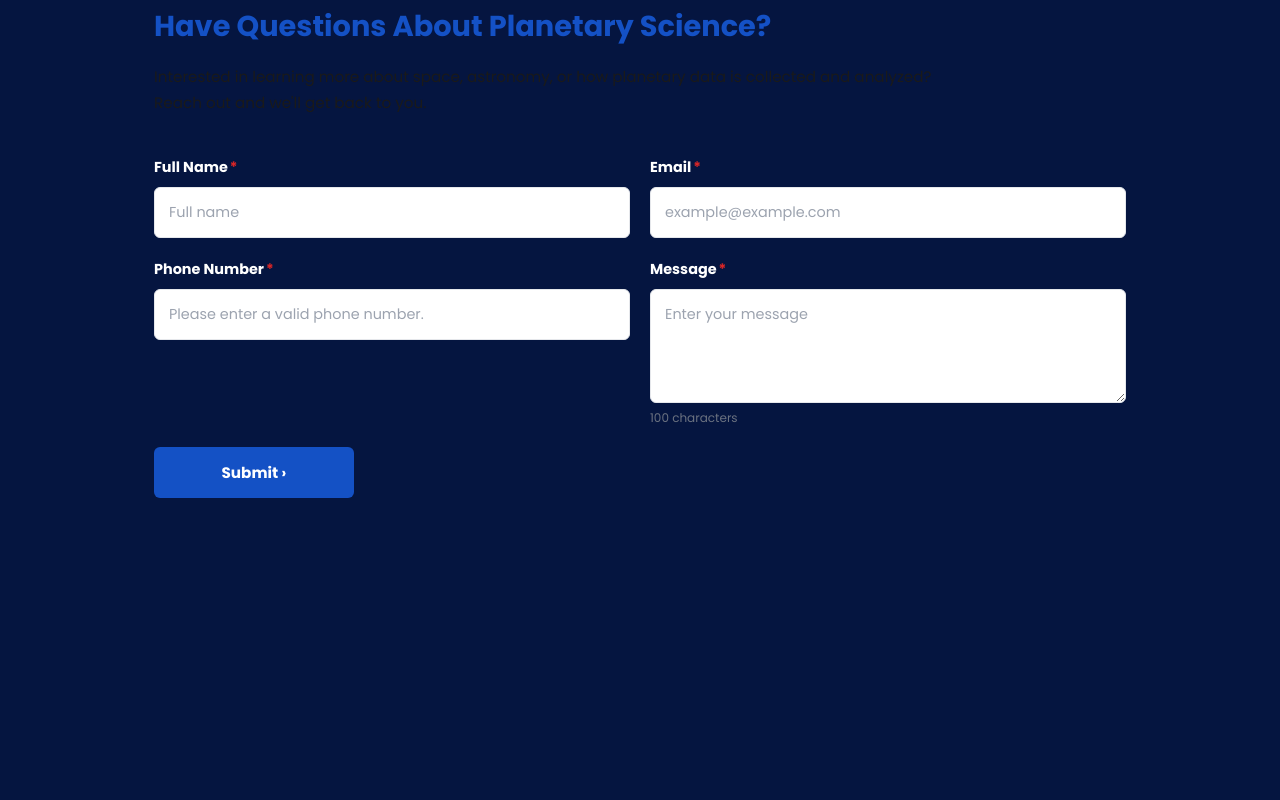
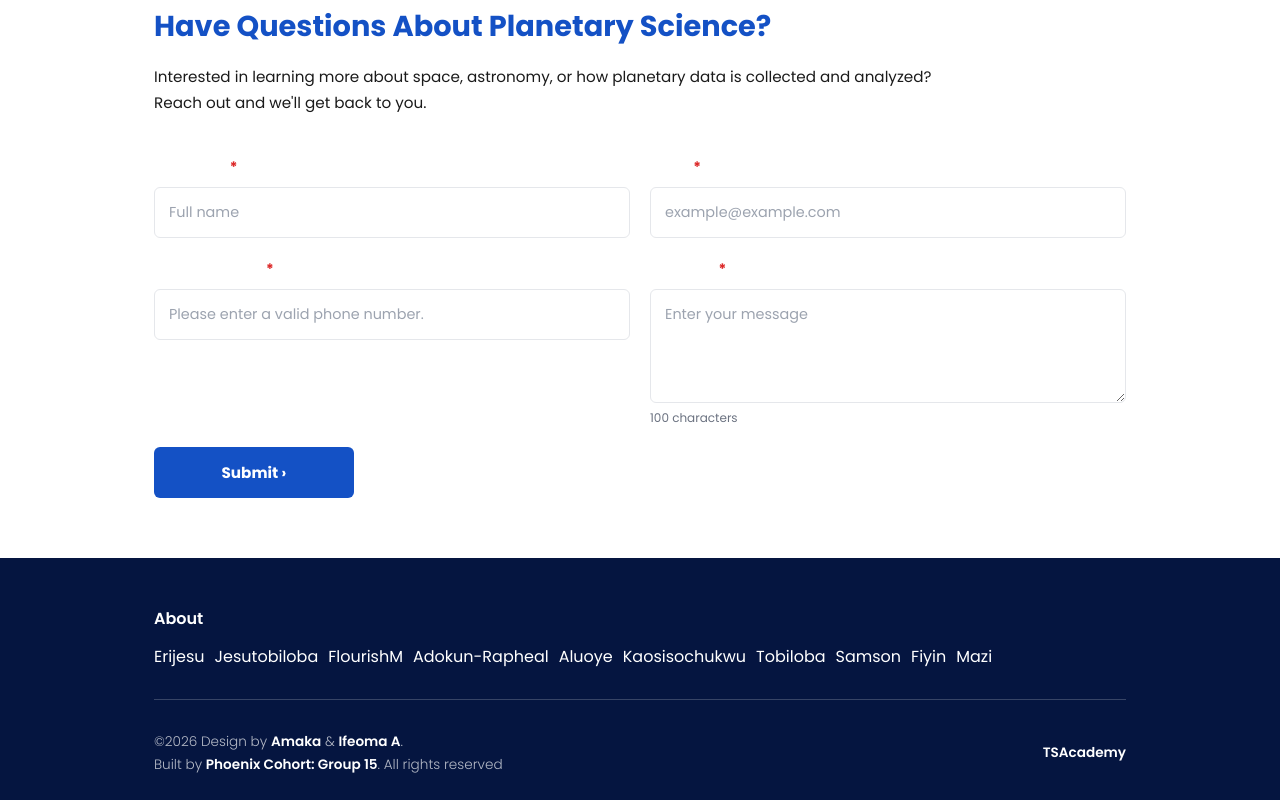
Before and after one commit to Erijesu0/Group-15-Capstone-project-phoenix, a React (Vite) app: page / in a window 1280 px wide. Shown: the part 1640-2440 px from the top of the page. Before the commit the page ends 2198 px from the top, so only its background shows below. Built offline with nearby package versions, Linux system fonts and the light colour scheme; no server answers.

Commit message:
updated main

```diff
--- a/src/App.jsx
+++ b/src/App.jsx
@@ -3,6 +3,7 @@ import Hero from "./Components/Hero";
 import PlanetGrid from "./Components/PlanetGrid";
 import ContactForm from "./Components/ContactForm";
 import VideoSection from "./Components/VideoSection";
+import Footer from "./Components/Footer";
 
 function App() {
   return (
@@ -13,6 +14,7 @@ function App() {
           <Hero />
         </div>
       </div>
+
       <div className="bg-white">
         <div className="container">
           <VideoSection />
@@ -25,8 +27,16 @@ function App() {
         </div>
       </div>
 
-      <div className="container">
-        <ContactForm />
+      <div className="bg-white">
+        <div className="container">
+          <ContactForm />
+        </div>
+      </div>
+
+      <div className="bg-dark">
+        <div className="container footer-container">
+          <Footer />
+        </div>
       </div>
     </div>
   );
--- /dev/null
+++ b/src/Components/Footer.css
@@ -0,0 +1,67 @@
+.site-footer {
+  color: #ffffff;
+}
+
+.footer-about h3 {
+  font-size: 1rem;
+  margin-bottom: 12px;
+  font-weight: 600;
+}
+
+.footer-about p {
+  font-size: 0.85rem;
+  font-weight: 300;
+  color: #d1d5db;
+  line-height: 1.7;
+}
+
+.footer-divider {
+  border-top: 1px solid rgba(255, 255, 255, 0.2);
+  margin: 30px 0;
+}
+
+.footer-bottom {
+  display: flex;
+  justify-content: space-between;
+  align-items: center;
+  flex-wrap: wrap;
+  gap: 12px;
+}
+
+.footer-bottom p {
+  font-size: 0.85rem;
+  font-weight: 300;
+  color: rgba(255, 255, 255, 0.7);
+  line-height: 1.7;
+}
+
+.footer-bottom a {
+  color: #ffffff;
+  text-decoration: none;
+  font-weight: 600;
+  transition: opacity 0.2s ease;
+}
+
+.footer-bottom a:hover {
+  opacity: 0.8;
+}
+
+.footer-ts-link {
+  font-size: 0.85rem;
+  font-weight: 600;
+  color: #ffffff;
+}
+
+.footer-about ul {
+  list-style: none;
+  padding: 0;
+  margin: 0;
+  display: flex;
+  flex-direction: row;
+  flex-wrap: wrap;
+  gap: 3px 10px;
+}
+
+.footer-about a:hover {
+  opacity: 0.9;
+}
--- /dev/null
+++ b/src/Components/footer.jsx
@@ -0,0 +1,139 @@
+import "./Footer.css";
+
+const Footer = () => {
+  return (
+    <footer className="site-footer">
+      <div className="footer-about">
+        <h3>About</h3>
+        <ul>
+          <li>
+            <a
+              href="https://github.com/Erijesu0"
+              target="_blank"
+              rel="noreferrer"
+            >
+              Erijesu
+            </a>
+          </li>
+          <li>
+            <a
+              href="https://github.com/officialjesprec"
+              target="_blank"
+              rel="noreferrer"
+            >
+              Jesutobiloba
+            </a>
+          </li>
+          <li>
+            <a
+              href="https://github.com/FlourishM"
+              target="_blank"
+              rel="noreferrer"
+            >
+              FlourishM
+            </a>
+          </li>
+          <li>
+            <a
+              href="https://github.com/Adokun-Rapheal1"
+              target="_blank"
+              rel="noreferrer"
+            >
+              Adokun-Rapheal
+            </a>
+          </li>
+          <li>
+            <a
+              href="https://github.com/Aluoye"
+              target="_blank"
+              rel="noreferrer"
+            >
+              Aluoye
+            </a>
+          </li>
+          <li>
+            <a
+              href="https://github.com/ewenikekaosisochukwu-dotcom"
+              target="_blank"
+              rel="noreferrer"
+            >
+              Kaosisochukwu
+            </a>
+          </li>
+          <li>
+            <a
+              href="https://github.com/tobiloba"
+              target="_blank"
+              rel="noreferrer"
+            >
+              Tobiloba
+            </a>
+          </li>
+          <li>
+            <a
+              href="https://github.com/samson"
+              target="_blank"
+              rel="noreferrer"
+            >
+              Samson
+            </a>
+          </li>
+          <li>
+            <a href="https://github.com/FIYIN" target="_blank" rel="noreferrer">
+              Fiyin
+            </a>
+          </li>
+          <li>
+            <a
+              href="https://github.com/mazi-Traviss"
+              target="_blank"
+              rel="noreferrer"
+            >
+              Mazi
+            </a>
+          </li>
+        </ul>
+      </div>
+
+      <div className="footer-divider"></div>
+
+      <div className="footer-bottom">
+        <p>
+          &copy;2026 Design by{" "}
+          <a href="https://amakandukwu.com/" target="_blank" rel="noreferrer">
+            Amaka
+          </a>{" "}
+          &amp;{" "}
+          <a
+            href="https://www.linkedin.com/in/ifeomaokocha"
+            target="_blank"
+            rel="noreferrer"
+          >
+            Ifeoma A
+          </a>
+          .<br />
+          Built by{" "}
+          <a
+            href="https://github.com/Erijesu0/Group-15-Capstone-project-phoenix.git"
+            target="_blank"
+            rel="noreferrer"
+          >
+            Phoenix Cohort: Group 15
+          </a>
+          . All rights reserved
+        </p>
+
+        <a
+          href="https://tsacademyonline.com/"
+          target="_blank"
+          rel="noreferrer"
+          className="footer-ts-link"
+        >
+          TSAcademy
+        </a>
+      </div>
+    </footer>
+  );
+};
+
+export default Footer;
```
Also changed, not shown: component/Footer.css (deleted, +0 -19 lines), component/footer.jsx (deleted, +0 -67 lines).
